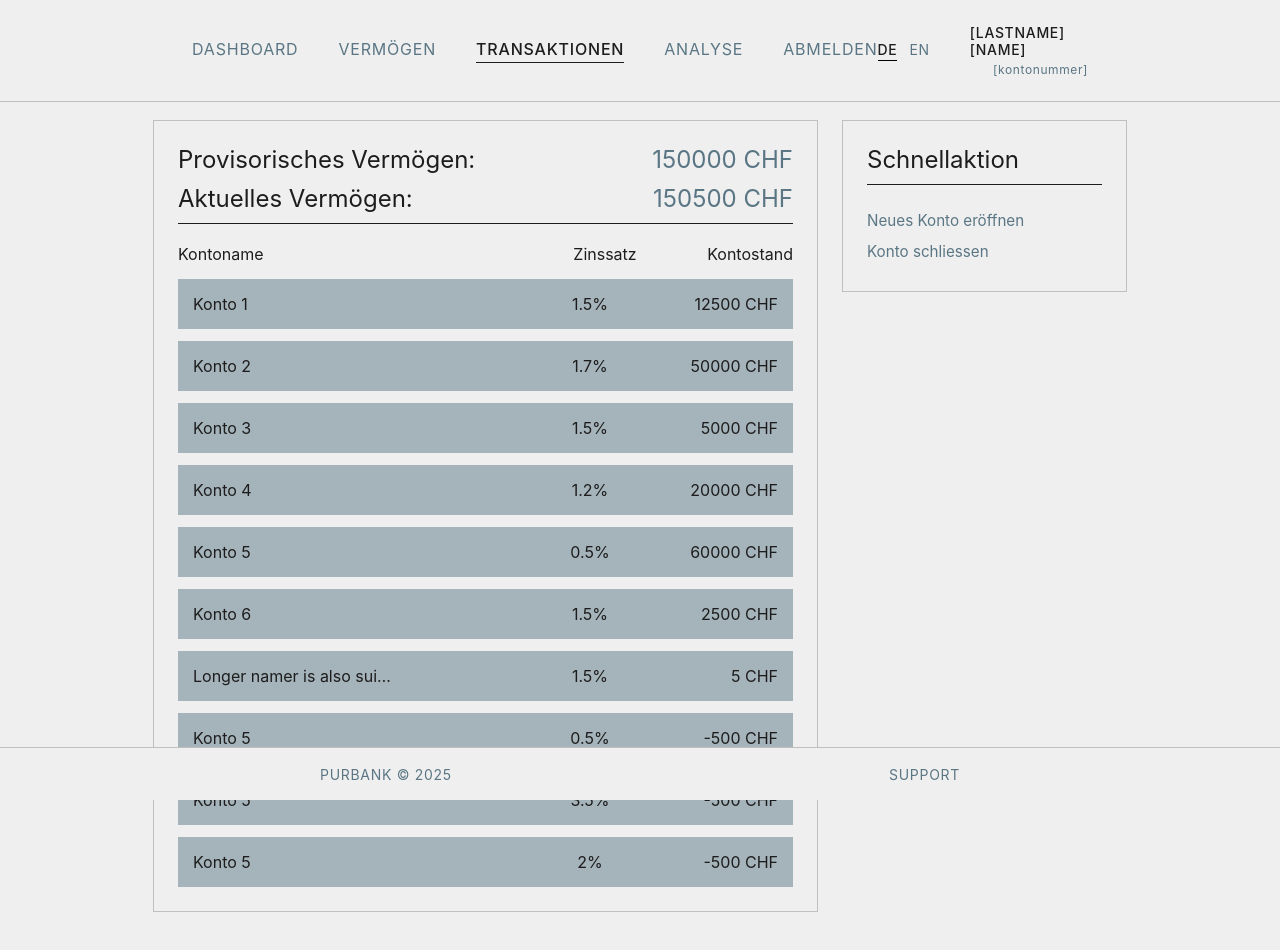
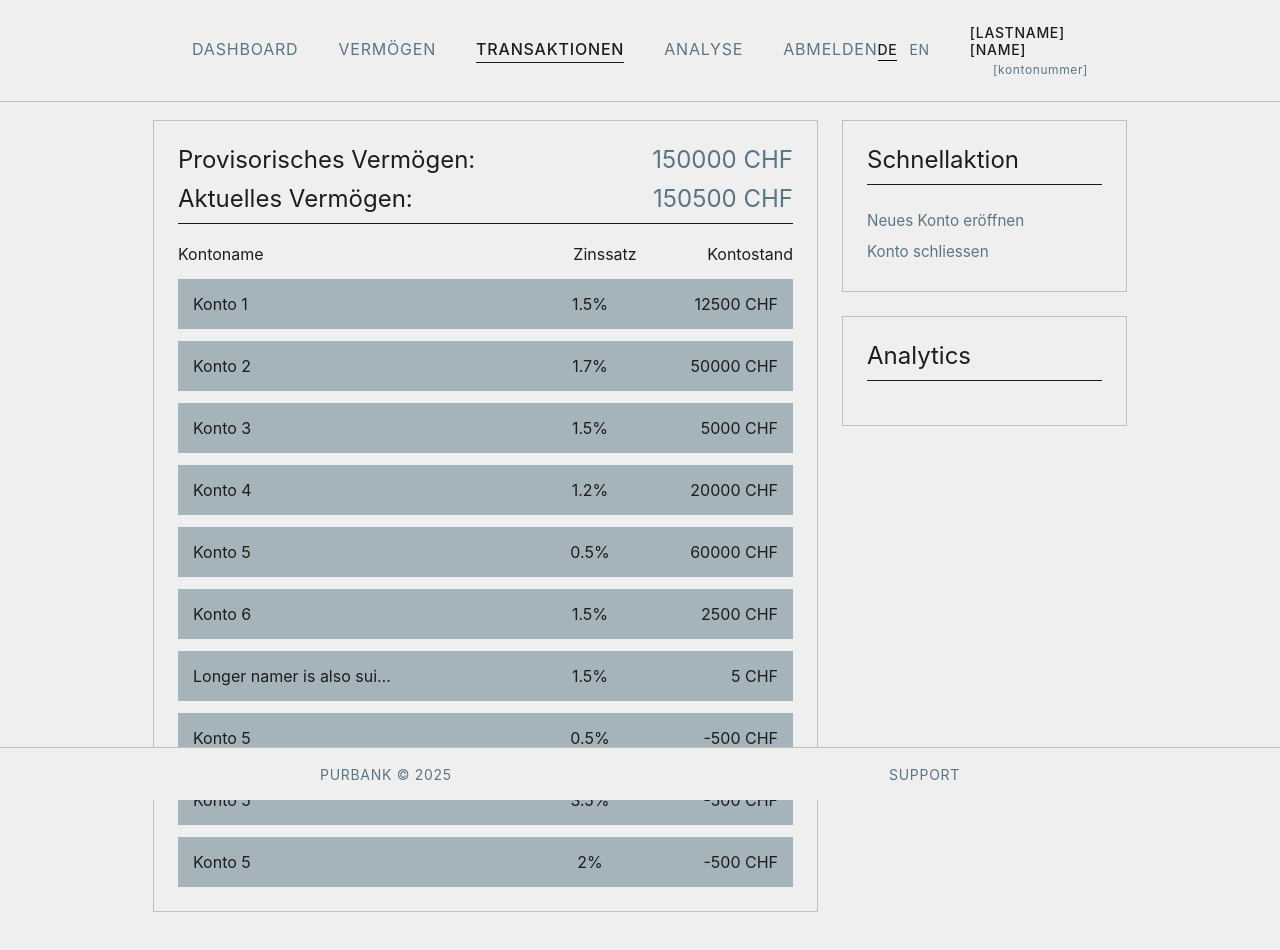
Before and after one commit to reazndev/purbank-web-frontend, an Angular app: page /transactions in a window 1280 px wide. Shown: the top 950 px of the page. Built offline with nearby package versions, Linux system fonts and the light colour scheme; a web font is replaced by a local one.

Commit message:
pie chart setup

```diff
--- /dev/null
+++ b/src/app/components/wealth/pie-chart/pie-chart.css
@@ -0,0 +1,23 @@
+.chart-box {
+  border: 1px solid var(--color-gray);
+  padding: var(--padding-standard);
+  box-sizing: border-box;
+  border-radius: 0;
+  font-family: var(--font-family);
+  color: var(--color-black);
+  max-width: 100%;
+}
+
+.chart-box .wealth-header h2 {
+  font-weight: normal;
+  margin-bottom: 10px;
+  margin-top: 0;
+  display: flex;
+  align-items: center;
+}
+
+.chart-box .wealth-header hr {
+  border: 0;
+  border-top: 1px solid var(--color-black);
+  margin-bottom: 20px;
+}
--- /dev/null
+++ b/src/app/components/wealth/pie-chart/pie-chart.html
@@ -0,0 +1,7 @@
+<div class="chart-box">
+  <div class="wealth-header">
+    <h2>Analytics</h2>
+    <hr>
+  </div>
+
+</div>
--- a/src/app/pages/transactions/transactions.html
+++ b/src/app/pages/transactions/transactions.html
@@ -5,7 +5,7 @@
     </div>
     <div class="right-column">
         <app-settings></app-settings>
-        <!-- future right-column components go here -->
+        <app-pie-chart></app-pie-chart>
     </div>
 </div>
 <app-footer></app-footer>
--- a/src/app/pages/transactions/transactions.ts
+++ b/src/app/pages/transactions/transactions.ts
@@ -5,10 +5,11 @@ import { ComponentWealthDetailed } from '../../components/wealth/wealth-detailed
 import { SettingsComponent } from '../../components/wealth/settings/settings';
 import { FooterComponent } from '../../shared/footer/footer.component';
 import { NavbarComponent } from '../../shared/navbar/navbar.component';
+import { PieChartComponent } from '../../components/wealth/pie-chart/pie-chart';
 
 @Component({
   selector: 'app-transactions',
-  imports: [RouterModule, ComponentWealthDetailed, SettingsComponent, FooterComponent, NavbarComponent],
+  imports: [RouterModule, ComponentWealthDetailed, SettingsComponent, FooterComponent, NavbarComponent, PieChartComponent],
   templateUrl: './transactions.html',
   styleUrls: ['./transactions.css'],
 })
```
Also changed, not shown: src/app/components/wealth/pie-chart/pie-chart.ts (added, +12 -0 lines).
